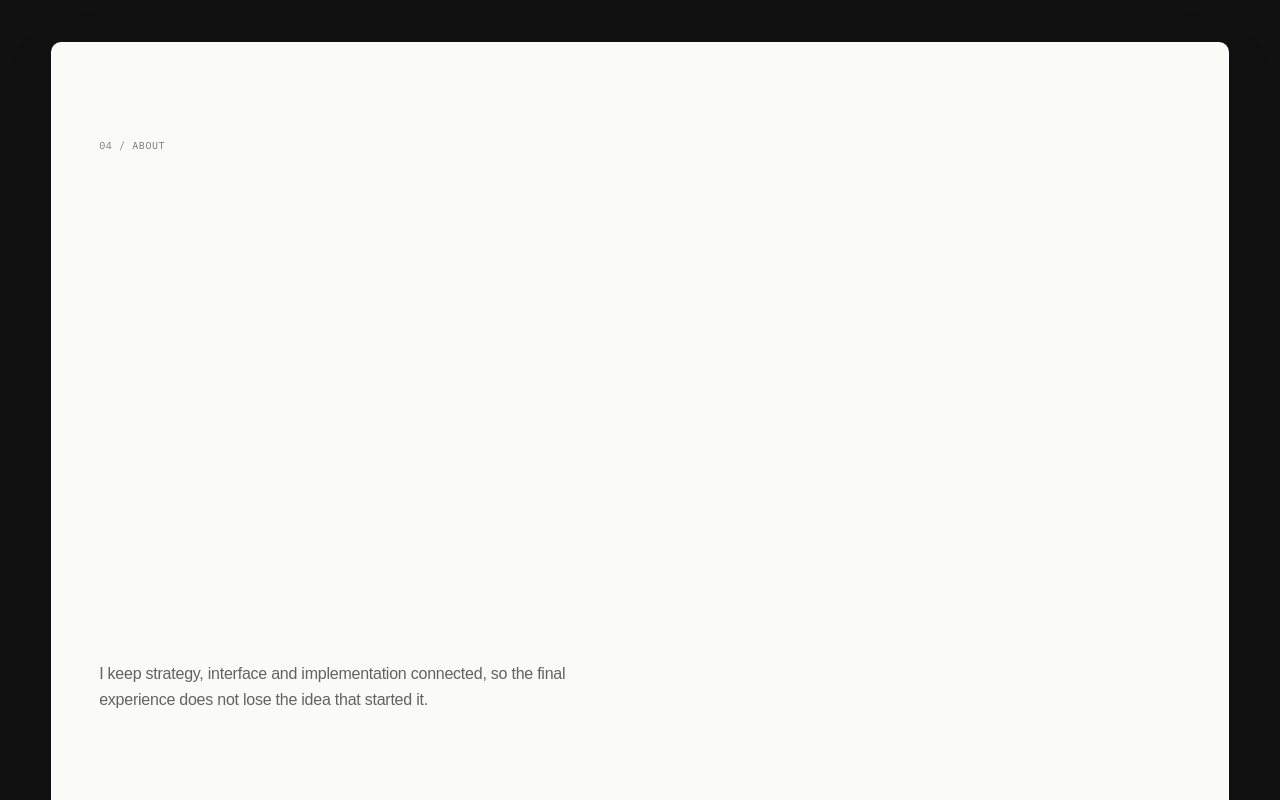
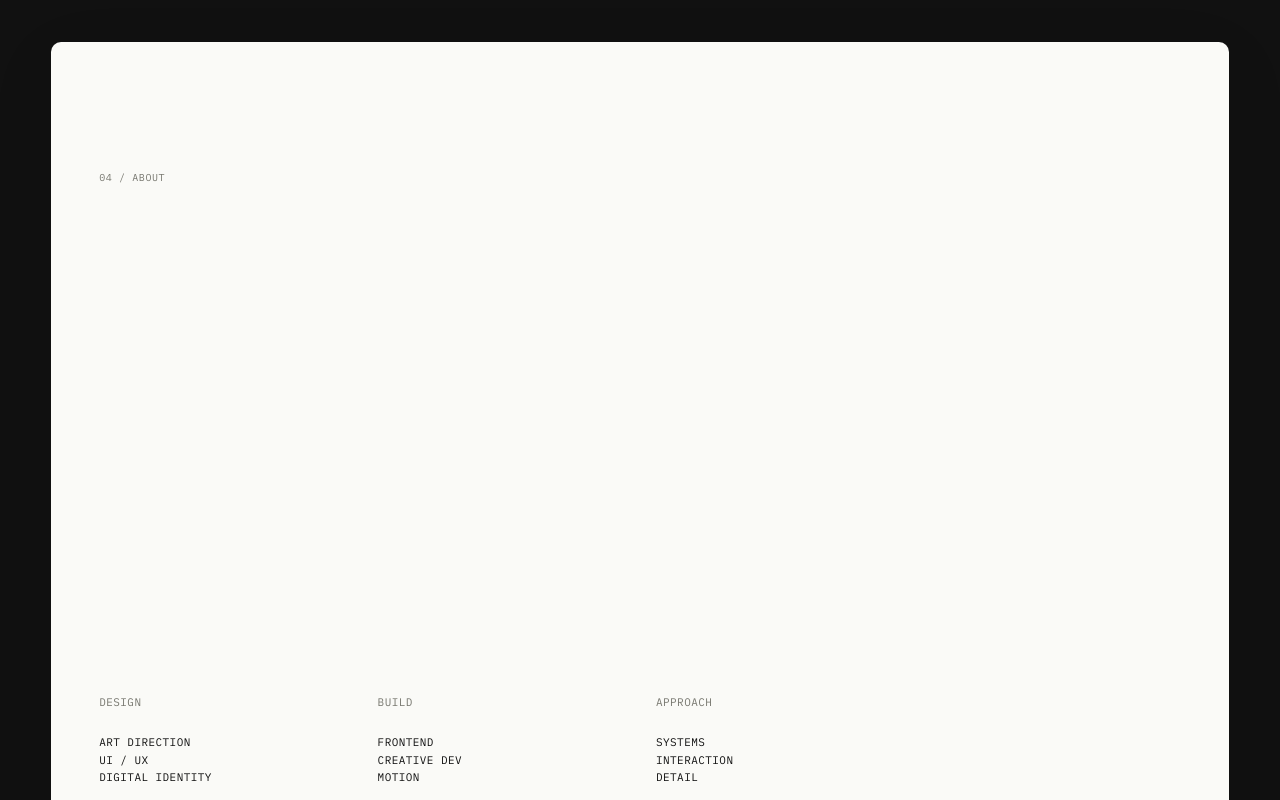
Before and after one commit to omeryigitler/Portfolio, a React (Vite) app: page / in a window 1280 px wide. Shown: the part 3200-4000 px from the top of the page. Built offline with nearby package versions, Linux system fonts and the light colour scheme; a web font is replaced by a local one.

Commit message:
design: restore focused about chapter

```diff
--- a/src/components/About.tsx
+++ b/src/components/About.tsx
@@ -3,13 +3,6 @@ import { gsap } from 'gsap';
 import { ScrollTrigger } from 'gsap/ScrollTrigger';
 
 gsap.registerPlugin(ScrollTrigger);
-
-const PROCESS = [
-  ['01', 'DISCOVER', 'WHAT SHOULD EXIST?'],
-  ['02', 'DESIGN', 'HOW SHOULD IT FEEL?'],
-  ['03', 'BUILD', 'HOW SHOULD IT BEHAVE?'],
-  ['04', 'SHIP', 'MAKE IT REAL.'],
-];
 
 export const About: React.FC = () => {
   const containerRef = useRef<HTMLElement>(null);
@@ -18,7 +11,6 @@ export const About: React.FC = () => {
   const line3 = useRef<HTMLDivElement>(null);
   const line4 = useRef<HTMLDivElement>(null);
   const line5 = useRef<HTMLDivElement>(null);
-  const processRef = useRef<HTMLDivElement>(null);
 
   useEffect(() => {
     if (!containerRef.current) return;
@@ -32,23 +24,17 @@ export const About: React.FC = () => {
         scrollTrigger: {
           trigger: containerRef.current,
           start: 'top 84%',
-          end: 'center 54%',
+          end: 'center 56%',
           scrub: 0.32,
           invalidateOnRefresh: true,
         },
       });
 
       tl.from(line1.current, { x: -28, opacity: 0, duration: 0.8 }, 0);
-      tl.from(line2.current, { x: 28, opacity: 0, duration: 0.8 }, 0.1);
-      tl.from(line3.current, { y: 20, opacity: 0, duration: 0.8 }, 0.2);
-      tl.from(line4.current, { x: -22, opacity: 0, duration: 0.8 }, 0.3);
-      tl.from(line5.current, { y: 20, opacity: 0, duration: 0.8 }, 0.4);
-
-      if (processRef.current) {
-        const rows = processRef.current.querySelectorAll('[data-process-row]');
-        tl.from(processRef.current, { opacity: 0, y: 24, duration: 0.8 }, 0.16);
-        tl.from(rows, { opacity: 0, x: 18, stagger: 0.08, duration: 0.5 }, 0.26);
-      }
+      tl.from(line2.current, { x: 28, opacity: 0, duration: 0.8 }, 0.12);
+      tl.from(line3.current, { y: 20, opacity: 0, duration: 0.8 }, 0.24);
+      tl.from(line4.current, { x: -22, opacity: 0, duration: 0.8 }, 0.36);
+      tl.from(line5.current, { y: 20, opacity: 0, duration: 0.8 }, 0.48);
     }, containerRef);
 
     return () => ctx.revert();
@@ -58,15 +44,13 @@ export const About: React.FC = () => {
     <section
       id="about"
       ref={containerRef}
-      className="pointer-events-auto flex min-h-[calc(100svh-24px)] w-full scroll-mt-3 flex-col rounded-[10px] bg-canvas px-5 py-20 shadow-[0_20px_70px_rgba(17,17,17,0.07)] md:min-h-[calc(100svh-48px)] md:scroll-mt-6 md:px-12 md:py-24"
+      className="pointer-events-auto flex min-h-[calc(100svh-24px)] w-full scroll-mt-3 flex-col justify-center rounded-[10px] bg-canvas px-5 py-24 shadow-[0_20px_70px_rgba(17,17,17,0.07)] md:min-h-[calc(100svh-48px)] md:scroll-mt-6 md:px-12 md:py-32"
     >
-      <div className="mb-14 font-mono text-[9px] uppercase tracking-[0.06em] text-muted-gray md:mb-16 md:text-[10px]">
+      <div className="mb-16 font-mono text-[9px] uppercase tracking-[0.06em] text-muted-gray md:mb-20 md:text-[10px]">
         04 / ABOUT
       </div>
 
-      <div className="grid flex-1 items-center gap-16 lg:grid-cols-[minmax(0,1fr)_minmax(430px,0.78fr)] lg:gap-20 xl:gap-28">
-        <div>
-          <div className="w-full text-[clamp(36px,4.7vw,76px)] font-medium leading-[0.94] tracking-[-0.05em] text-ink">
+      <div className="w-full overflow-hidden text-[clamp(32px,5vw,76px)] font-medium leading-[0.94] tracking-[-0.05em] text-ink md:max-w-[78%]">
         <div ref={line1}>I WORK BETWEEN</div>
         <div ref={line2}>DESIGN, CODE</div>
         <div ref={line3}>AND INTERACTION —</div>
@@ -74,42 +58,18 @@ export const About: React.FC = () => {
         <div ref={line5}>SYSTEMS WITH INTENT.</div>
       </div>
 
-          <p className="mt-8 max-w-[620px] text-[14px] leading-[1.6] tracking-[-0.015em] text-ink/65 md:text-[16px]">
-            I keep strategy, interface and implementation connected, so the final experience does not lose the idea that started it.
-          </p>
+      <div className="mt-24 grid grid-cols-2 gap-12 font-mono text-[10px] uppercase tracking-[0.04em] text-ink md:mt-32 md:grid-cols-4 md:gap-8 md:text-[11px]">
+        <div>
+          <p className="mb-6 text-muted-gray">DESIGN</p>
+          <p className="leading-[1.6]">ART DIRECTION<br/>UI / UX<br/>DIGITAL IDENTITY</p>
         </div>
-
-        <div ref={processRef} className="relative">
-          <div className="mb-5 flex items-end justify-between gap-6 border-b border-ink/10 pb-5">
         <div>
-              <p className="font-mono text-[9px] uppercase tracking-[0.08em] text-muted-gray md:text-[10px]">FROM IDEA TO LIVE EXPERIENCE</p>
-              <p className="mt-3 max-w-[390px] text-[17px] leading-[1.4] tracking-[-0.025em] text-ink md:text-[19px]">
-                One continuous process, not separate handoffs.
-              </p>
+          <p className="mb-6 text-muted-gray">BUILD</p>
+          <p className="leading-[1.6]">FRONTEND<br/>CREATIVE DEV<br/>MOTION</p>
         </div>
-            <span className="mb-1 h-[7px] w-[7px] shrink-0 bg-acid" aria-hidden="true" />
-          </div>
-
-          <div className="relative pl-10">
-            <span className="absolute bottom-0 left-[6px] top-0 w-[2px] bg-acid" aria-hidden="true" />
-
-            {PROCESS.map(([number, title, detail]) => (
-              <div
-                key={number}
-                data-process-row
-                className="grid min-h-[88px] grid-cols-[44px_minmax(0,1fr)_minmax(110px,0.55fr)] items-center gap-4 border-t border-ink/10 first:border-t-0 md:min-h-[96px]"
-              >
-                <span className="font-mono text-[9px] uppercase tracking-[0.05em] text-muted-gray">{number}</span>
-                <span className="text-[clamp(30px,3.1vw,48px)] font-[500] leading-none tracking-[-0.045em] text-ink">{title}</span>
-                <span className="text-right font-mono text-[8px] uppercase leading-[1.45] tracking-[0.055em] text-muted-gray md:text-[9px]">{detail}</span>
-              </div>
-            ))}
-          </div>
-
-          <div className="mt-5 flex justify-between font-mono text-[8px] uppercase tracking-[0.06em] text-muted-gray md:text-[9px]">
-            <span>STRATEGY → INTERFACE → CODE</span>
-            <span>END TO END</span>
-          </div>
+        <div>
+          <p className="mb-6 text-muted-gray">APPROACH</p>
+          <p className="leading-[1.6]">SYSTEMS<br/>INTERACTION<br/>DETAIL</p>
         </div>
       </div>
     </section>
```
Lines whose indentation alone changed are shown as unchanged.
